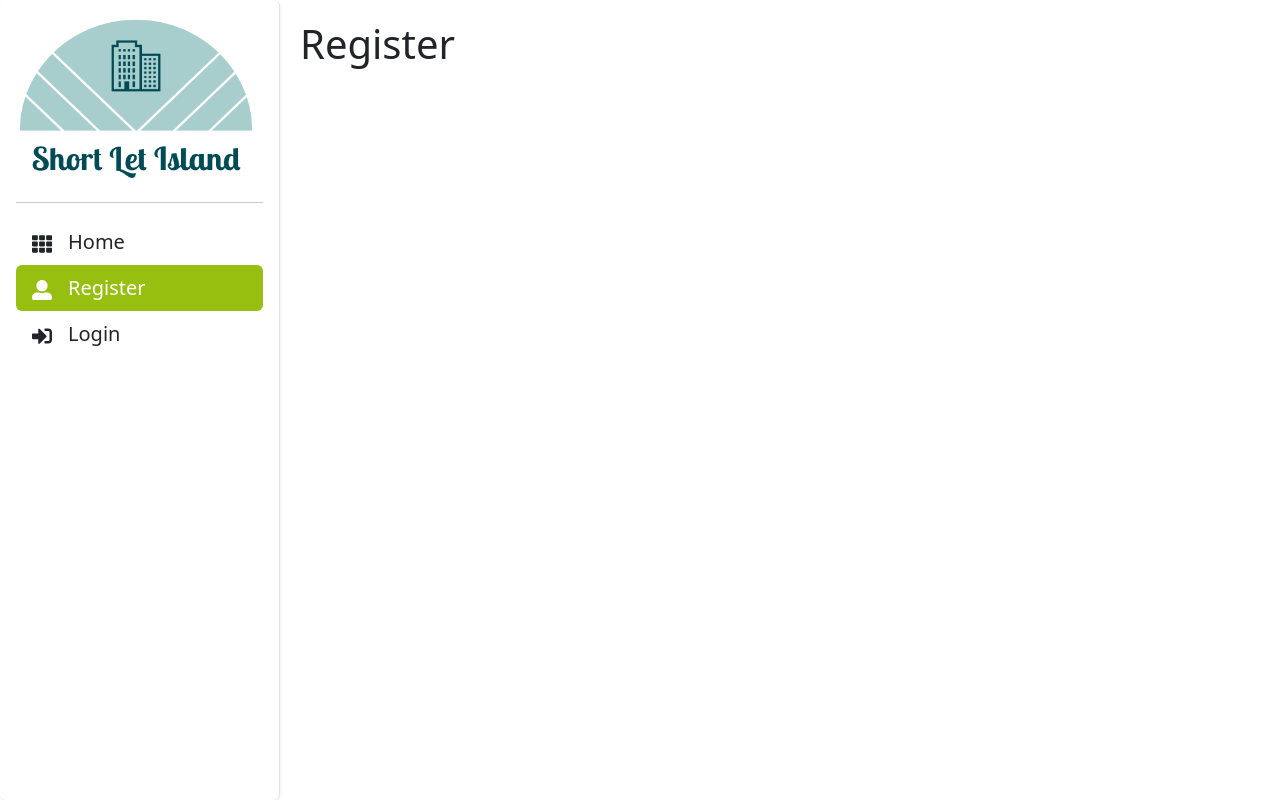
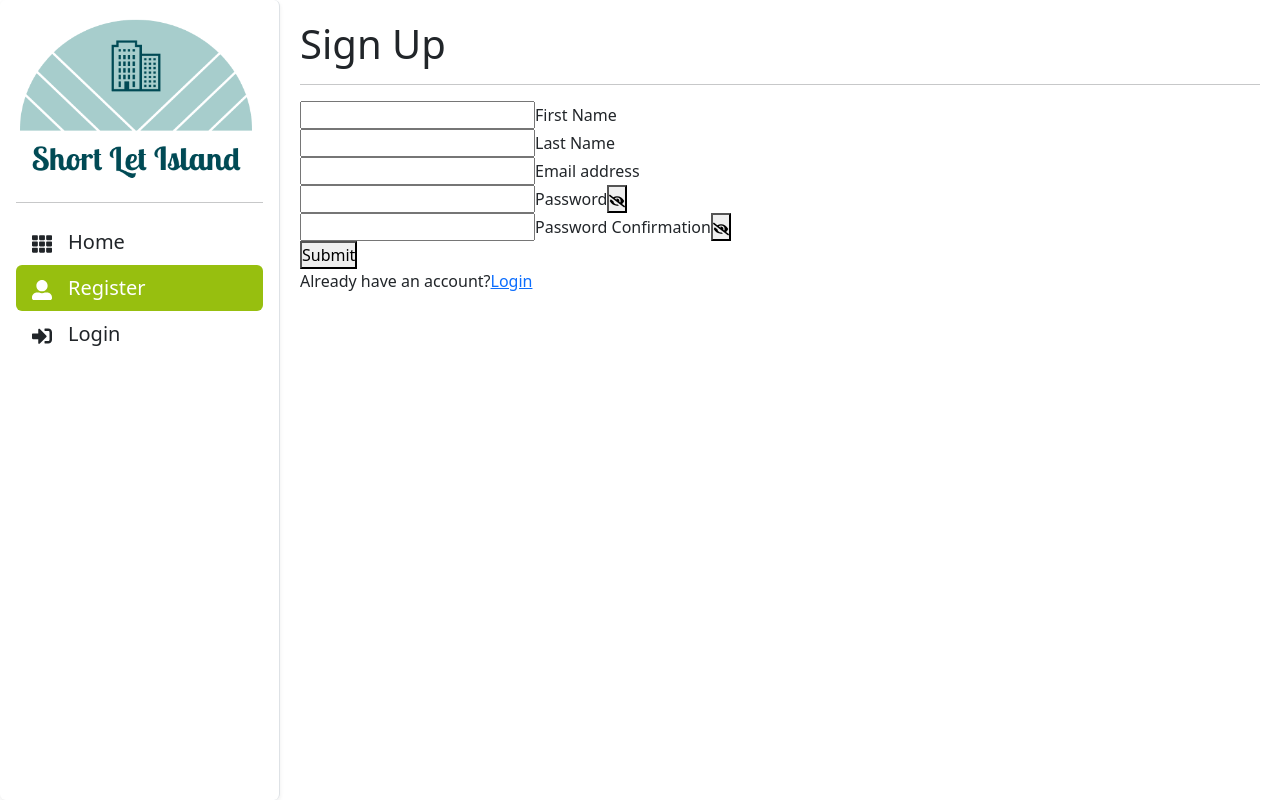
Before and after one commit to ichala/short-let-frontend, a React (Create React App) app: page /register in a window 1280 px wide. Built offline with nearby package versions, Linux system fonts and the light colour scheme.

Commit message:
Add Login and Registration pages

```diff
--- a/package.json
+++ b/package.json
@@ -11,6 +11,7 @@
     "axios": "^0.27.2",
     "bootstrap": "^5.2.1",
     "react": "^18.2.0",
+    "react-bootstrap": "^2.5.0",
     "react-dom": "^18.2.0",
     "react-icons": "^4.4.0",
     "react-redux": "^8.0.2",
--- a/src/Api/ApiCalls.js
+++ b/src/Api/ApiCalls.js
@@ -1,11 +1,23 @@
 import axios from '../config/axios';
 import { isLoggedIn, Login } from '../redux/slices/auth';
 
+const baseURL = 'http://localhost:3000';
+
 export default async function UserLogin(data, dispatch) {
-  await axios.post('/login', data).then((res) => {
+  await axios.post(`${baseURL}/login`, data).then((res) => {
     if (res.status === 200) {
       dispatch(Login(res.data));
       dispatch(isLoggedIn());
     } /*  eslint-disable-next-line */
   }).catch((e) => console.log(e.response.data.error));
 }
+
+export async function UserSignUp(data, dispatch) {
+  console.log(data);
+  await axios.post(`${baseURL}/signup`, data).then((res) => {
+    if (res.status === 200) {
+      dispatch(Login(res.data));
+      dispatch(isLoggedIn());
+    } /*  eslint-disable-next-line */
+  }).catch((e) => console.log(e.response.data.error));
+}
--- a/src/Pages/Auth/Login.jsx
+++ b/src/Pages/Auth/Login.jsx
@@ -22,13 +22,14 @@ function Login() {
   if (user) {
     return <Navigate to="/" replace />;
   }
+  const handleSubmit = (e) => {
+    e.preventDefault();
+    UserLogin(FormData, dispatch);
+  }
   return (
     <>
 
-      <form onSubmit={(e) => {
-        e.preventDefault();
-        UserLogin(FormData, dispatch);
-      }}
+      <form onSubmit={(e) => handleSubmit(e)}
       >
         <div className="mb-3">
           <div id="emailHelp" className="form-text">Email</div>
--- a/src/Pages/Auth/Register.jsx
+++ b/src/Pages/Auth/Register.jsx
@@ -1,16 +1,133 @@
-import { useSelector } from 'react-redux';
-import { Navigate } from 'react-router-dom';
+import { useState } from 'react';
+import { useDispatch } from 'react-redux';
+import { FaEye, FaEyeSlash } from 'react-icons/fa';
+import { Link, useNavigate } from 'react-router-dom';
+import { UserSignUp } from '../../Api/ApiCalls';
 
-function Register() {
-  const user = useSelector((state) => state.user);
-  if (user) {
-    return <Navigate to="/" replace />;
-  }
+/* eslint-disable no-unused-vars */
+
+const Register = () => {
+  const dispatch = useDispatch();
+  const [showPassword, setShowPassword] = useState(false);
+  const [showPasswordConfirmation, setShowPasswordConfirmation] = useState(false);
+  const navigate = useNavigate();
+  // const emailRef = useRef(null);
+  // const passwordRef = useRef(null);
+  // const nameRef = useRef(null);
+  // const passwordConfirmRef = useRef();
+  const [formData, setFormData] = useState({});
+  const [error, setError] = useState('');
+  // const errorMsgs = useSelector(({ signUpReducer }) => signUpReducer.errorMsgs);
+
+  // useEffect(() => {
+  //   nameRef.current.focus();
+  //   if (errorMsgs !== 'Invalid Email/Password. Please try again') {
+  //     setError(errorMsgs);
+  //     dispatch(clearErrorAction());
+  //   }
+  // }, []);
+
+  const handleChange = (e) => {
+    setFormData({ ...formData, [e.target.id]: e.target.value });
+  };
+
+  const handleSubmit = (e) => {
+    e.preventDefault();
+    UserSignUp(formData, dispatch);
+    console.log('Clicked');
+  };
+
+  // const handleSubmit = async (e) => {
+  //   e.preventDefault();
+  //   setError('');
+  //   if (!emailRef.current.value || !passwordRef.current.value || !nameRef.current.value) {
+  //     return setError('Please fill out all fields');
+  //   }
+  //   if (passwordRef.current.value !== passwordConfirmRef.current.value) {
+  //     return setError('The passwords do not match');
+  //   }
+
+  //   const payload = {
+  //     name: nameRef.current.value,
+  //     email: emailRef.current.value,
+  //     password: passwordRef.current.value,
+  //   };
+
+  //   // await dispatch(signUpUser(payload));
+
+  //   // if (errorMsgs) {
+  //   //   setError(errorMsgs);
+  //   //   dispatch(clearErrorAction());
+  //   // } else {
+  //   //   navigate('/');
+  //   // }
+  // };
+
   return (
-    <div>
-      <h1>Register</h1>
-    </div>
+    <section className="session-form">
+      <div className="session-container">
+        <div className="heading">
+          <h1>Sign Up</h1>
+          <hr />
+        </div>
+        <div className="errors">
+          <p style={{ color: 'red' }}>{error}</p>
+        </div>
+        <div className="form-container">
+          <form onSubmit={(e) => handleSubmit(e)}>
+            <div className="form-group">
+              <input type="text" id="first_name" onChange={handleChange} className="input_field" required />
+              { /* eslint-disable-next-line jsx-a11y/label-has-associated-control */ }
+              <label htmlFor="name" className="input_label">
+                First Name
+              </label>
+            </div>
+            <div className="form-group">
+              <input type="text" id="last_name" onChange={handleChange} className="input_field" required />
+              { /* eslint-disable-next-line jsx-a11y/label-has-associated-control */ }
+              <label htmlFor="name" className="input_label">
+                Last Name
+              </label>
+            </div>
+            <div className="form-group">
+              <input type="email" id="email" onChange={handleChange} className="input_field" required />
+              { /* eslint-disable-next-line jsx-a11y/label-has-associated-control */ }
+              <label htmlFor="email" className="input_label">
+                Email address
+              </label>
+            </div>
+            <div className="form-group">
+              <input type={showPassword ? 'text' : 'password'} id="password" onChange={handleChange} className="input_field" required />
+              { /* eslint-disable-next-line jsx-a11y/label-has-associated-control */ }
+              <label htmlFor="password" className="input_label">
+                Password
+              </label>
+              <button type="button" onClick={() => setShowPassword(!showPassword)}>
+                {showPassword ? <FaEye /> : <FaEyeSlash /> }
+              </button>
+            </div>
+            <div className="form-group">
+              <input type={showPasswordConfirmation ? 'text' : 'password'} id="password-confirmation" className="input_field" required />
+              { /* eslint-disable-next-line jsx-a11y/label-has-associated-control */ }
+              <label htmlFor="password-confirmation" className="input_label">
+                Password Confirmation
+              </label>
+              <button type="button" onClick={() => setShowPasswordConfirmation(!showPasswordConfirmation)}>{showPasswordConfirmation ? <FaEye /> : <FaEyeSlash />}</button>
+            </div>
+            <div className="submit-btn">
+              <button type="submit">Submit</button>
+            </div>
+          </form>
+        </div>
+        <div>
+          <p>
+            Already have an account?
+            <Link to="/login">Login</Link>
+          </p>
+        </div>
+      </div>
+    </section>
   );
-}
+};
 
 export default Register;
```
Also changed, not shown: .eslintrc.json, 2 other files (tests, documents, lock files or other folders).
